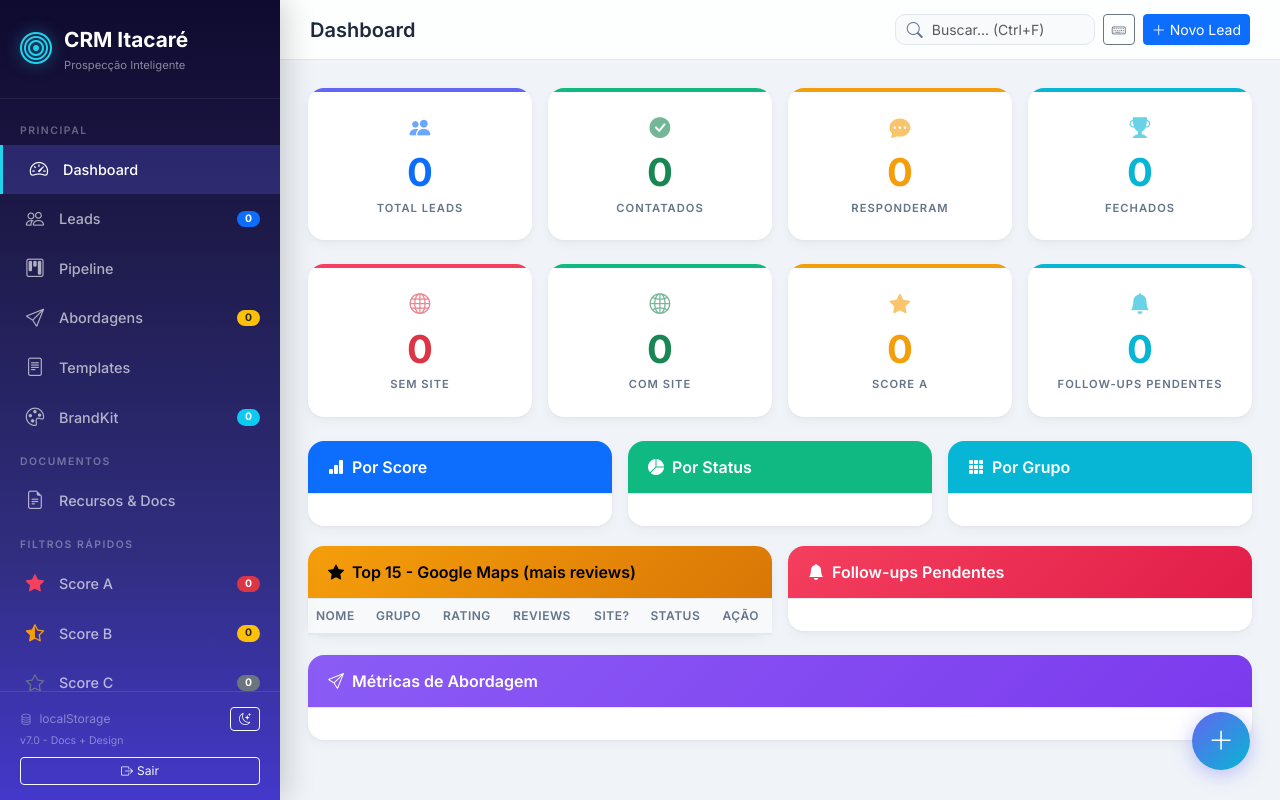
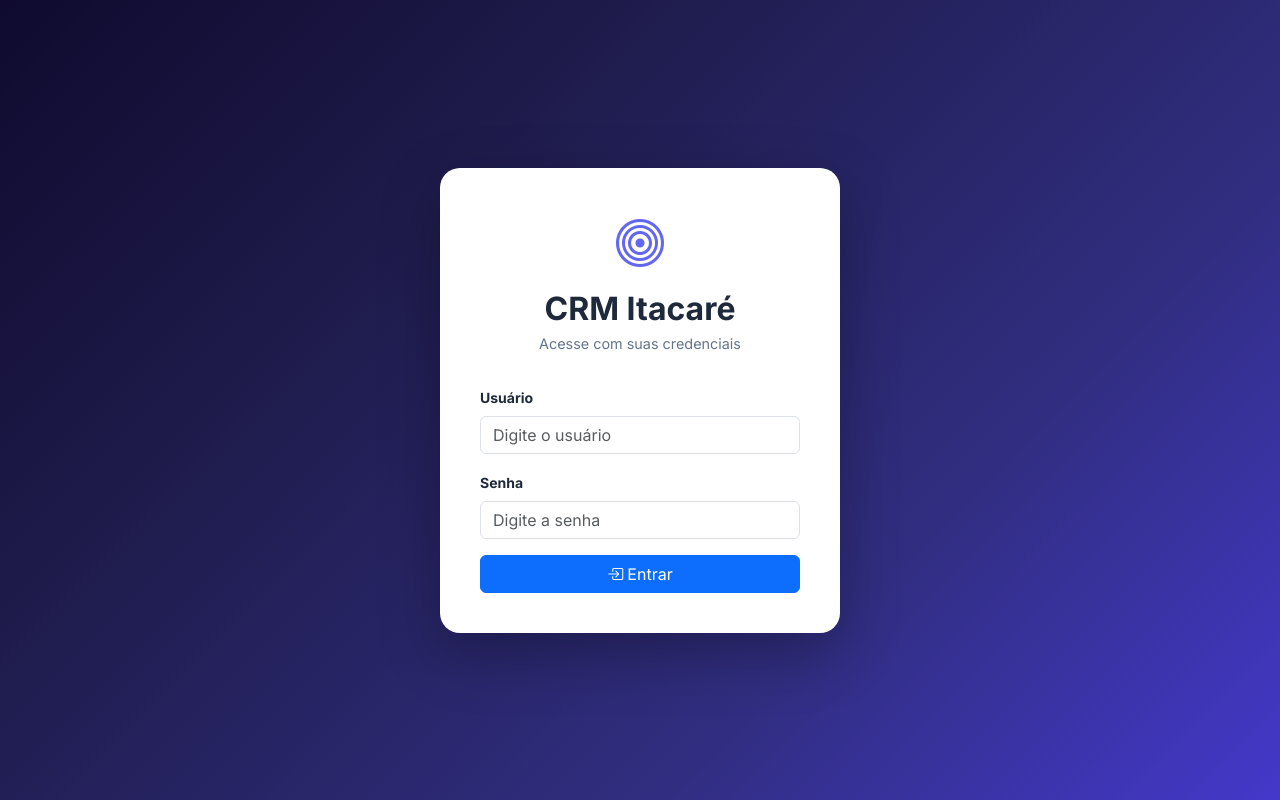
Before and after one commit to 42bikes/crm, a plain HTML site: page index.html in a window 1280 px wide. Drawn offline with nearby package versions, Linux system fonts and the light colour scheme.

Commit message:
Update index.html with login system

```diff
--- a/index.html
+++ b/index.html
@@ -221,9 +221,30 @@
 </style>
 </head>
 <body>
+<!-- LOGIN SCREEN -->
+<div id="loginScreen" style="position:fixed;top:0;left:0;right:0;bottom:0;background:linear-gradient(135deg,#0f0a2e 0%,#1e1b4b 30%,#312e81 70%,#4338ca 100%);z-index:9999;display:flex;align-items:center;justify-content:center;">
+  <div style="background:#fff;border-radius:20px;padding:40px;max-width:400px;width:90%;box-shadow:0 20px 60px rgba(0,0,0,.3);">
+    <div style="text-align:center;margin-bottom:30px;">
+      <i class="bi bi-bullseye" style="font-size:3rem;color:#6366f1;"></i>
+      <h2 style="margin:10px 0 5px;color:#1e293b;font-weight:700;">CRM Itacaré</h2>
+      <p style="color:#64748b;font-size:0.9rem;">Acesse com suas credenciais</p>
+    </div>
+    <div class="mb-3">
+      <label class="form-label fw-bold small">Usuário</label>
+      <input type="text" class="form-control" id="loginUser" placeholder="Digite o usuário" onkeypress="if(event.key==='Enter')doLogin()">
+    </div>
+    <div class="mb-3">
+      <label class="form-label fw-bold small">Senha</label>
+      <input type="password" class="form-control" id="loginPass" placeholder="Digite a senha" onkeypress="if(event.key==='Enter')doLogin()">
+    </div>
+    <div id="loginError" class="alert alert-danger" style="display:none;font-size:0.85rem;"></div>
+    <button class="btn btn-primary w-100" onclick="doLogin()"><i class="bi bi-box-arrow-in-right me-1"></i>Entrar</button>
+  </div>
+</div>
+
 
 <!-- Sidebar -->
-<div class="sidebar" id="sidebar">
+<div class="sidebar" id="sidebar" style="display:none;">
   <div class="sidebar-brand"><i class="bi bi-bullseye"></i><div><span>CRM Itacaré</span><small>Prospecção Inteligente</small></div></div>
   <div class="sidebar-nav">
     <div class="nav-section">Principal</div>
@@ -257,7 +278,7 @@
 </div>
 
 <!-- Top Bar -->
-<div class="main-content">
+<div class="main-content" style="display:none;" id="mainContent">
   <div class="top-bar">
     <div class="d-flex align-items-center gap-3">
       <button class="btn btn-sm btn-outline-secondary d-lg-none" onclick="toggleSidebar()"><i class="bi bi-list"></i></button>
@@ -739,6 +760,5 @@
 <!-- SCRIPTS -->
 <script src="https://cdn.jsdelivr.net/npm/bootstrap@5.3.3/dist/js/bootstrap.bundle.min.js"></script>
 <script src="crm.js"></script>
-<script src="crm-clone.js"></script>
 </body>
 </html>
```
